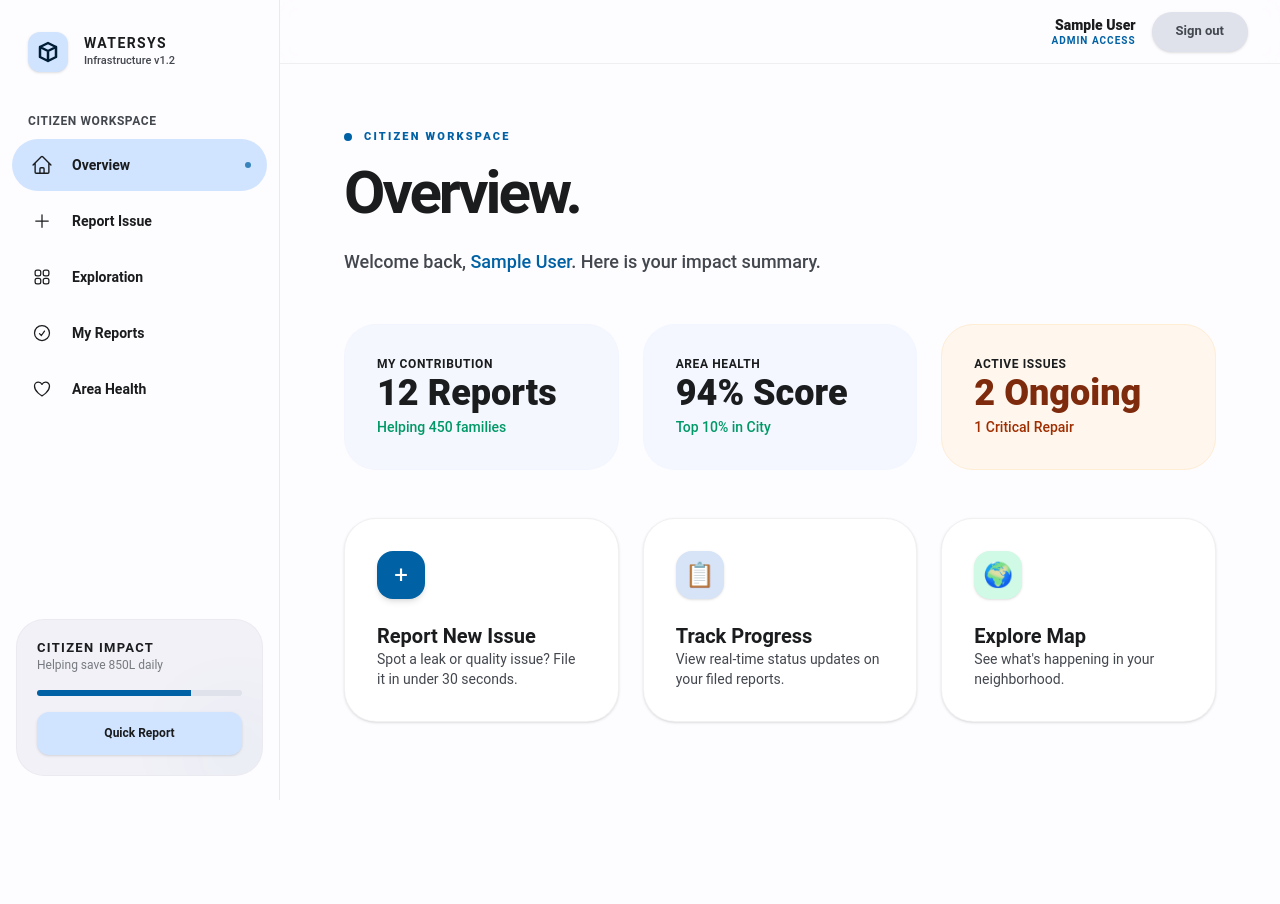
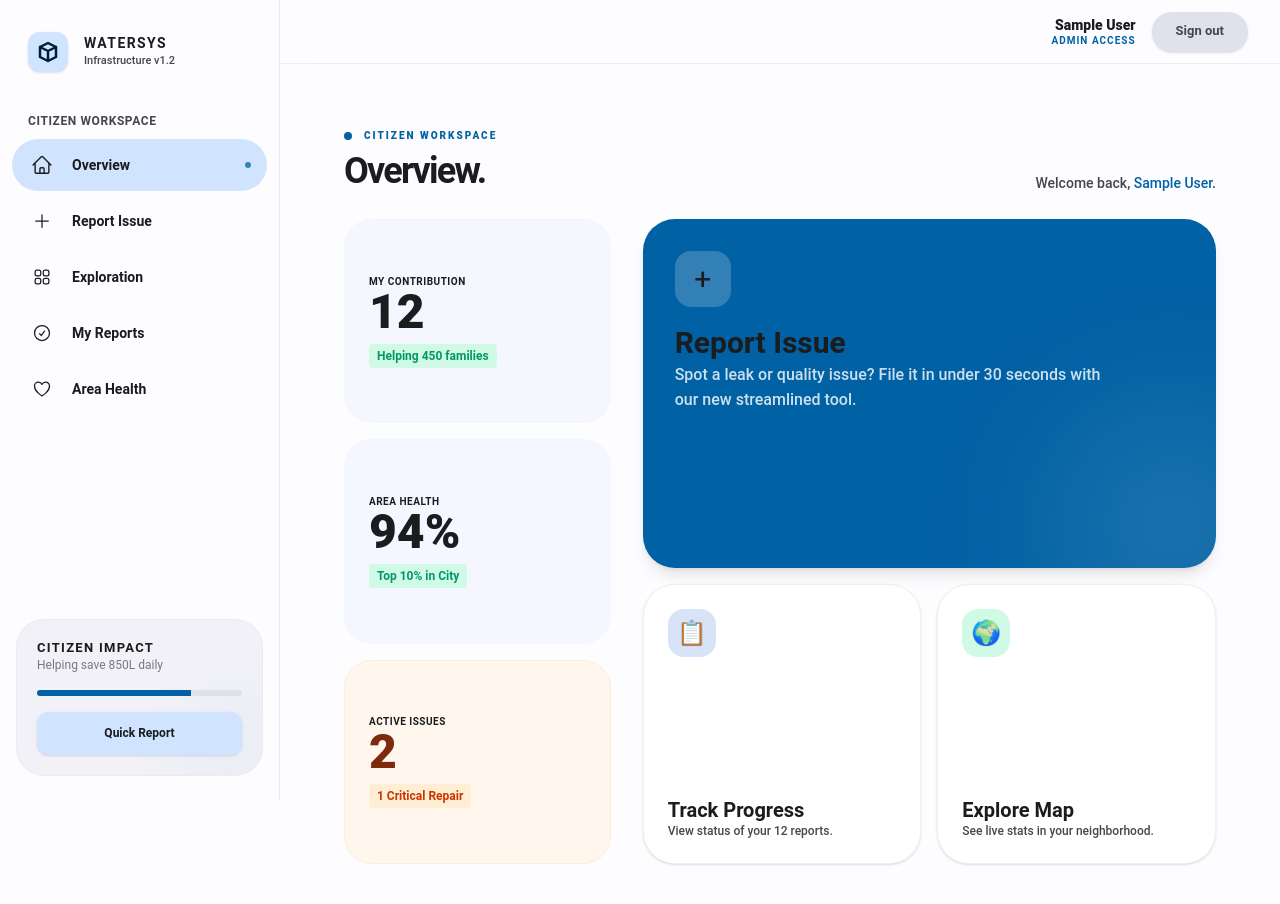
Before and after one commit to Namalekanayaka/Water-Reporting-system, a React (Vite) app in the folder water-reporting-frontend/: page / in a window 1280 px wide. Shown: the top 904 px of the page. Built offline with nearby package versions, Linux system fonts and the light colour scheme; sample sign-in values are in the browser's storage.

Commit message:
feat: Implement citizen home page with authenticated user dashboard and guest landing.

```diff
--- a/water-reporting-frontend/src/pages/citizen/Home.jsx
+++ b/water-reporting-frontend/src/pages/citizen/Home.jsx
@@ -7,62 +7,76 @@ const Home = () => {
 
   if (isAuthenticated) {
     return (
-      <div className="w-full bg-md-surface min-h-screen p-4 md:p-6 lg:p-8 animate-in fade-in zoom-in duration-500">
-        <div className="max-w-[1600px] mx-auto">
-          <div className="mb-8 md:mb-12">
-            <div className="flex items-center gap-3 mb-2">
+      <div className="w-full bg-md-surface p-4 md:p-6 lg:p-8 h-screen overflow-hidden flex flex-col">
+        {/* Header - Compact */}
+        <div className="shrink-0 mb-6 flex items-end justify-between">
+          <div>
+            <div className="flex items-center gap-3 mb-1">
               <span className="w-2 h-2 rounded-full bg-md-primary"></span>
-              <span className="text-md-primary font-black uppercase tracking-[0.2em] text-[11px]">Citizen Workspace</span>
+              <span className="text-md-primary font-black uppercase tracking-[0.2em] text-[10px]">Citizen Workspace</span>
             </div>
-            <h1 className="text-4xl md:text-5xl lg:text-6xl font-black text-md-on-surface tracking-tighter">Overview.</h1>
-            <p className="text-[18px] text-md-on-surface-variant font-medium mt-4">
-              Welcome back, <span className="text-md-primary">{user?.name || 'Neighbor'}</span>. Here is your impact summary.
-            </p>
+            <h1 className="text-4xl font-black text-md-on-surface tracking-tighter leading-none">Overview.</h1>
           </div>
+          <p className="text-[14px] text-md-on-surface-variant font-medium">
+            Welcome back, <span className="text-md-primary">{user?.name || 'Neighbor'}</span>.
+          </p>
+        </div>
 
-          {/* Stats Grid */}
-          <div className="grid grid-cols-1 md:grid-cols-3 gap-6 mb-12">
-            <div className="bg-md-secondary-container/20 p-8 rounded-[32px] border border-md-secondary-container/10">
-              <h3 className="text-md-on-surface-variant font-bold uppercase tracking-wider text-xs mb-2">My Contribution</h3>
-              <p className="text-4xl font-black text-md-on-surface mb-1">12 Reports</p>
-              <p className="text-sm font-medium text-emerald-600">Helping 450 families</p>
+        {/* Dashboard Grid - Full Height */}
+        <div className="flex-1 min-h-0 grid grid-cols-1 lg:grid-cols-12 gap-6">
+
+          {/* Left Column: Stats (4 Cols) */}
+          <div className="lg:col-span-4 flex flex-col gap-4 h-full overflow-y-auto pr-2 custom-scrollbar">
+            <div className="bg-md-secondary-container/20 p-6 rounded-[28px] border border-md-secondary-container/10 flex-1 flex flex-col justify-center">
+              <h3 className="text-md-on-surface-variant font-bold uppercase tracking-wider text-[10px] mb-2">My Contribution</h3>
+              <p className="text-5xl font-black text-md-on-surface mb-2">12</p>
+              <p className="text-xs font-bold text-emerald-600 bg-emerald-100 px-2 py-1 rounded w-fit">Helping 450 families</p>
             </div>
-            <div className="bg-md-primary-container/20 p-8 rounded-[32px] border border-md-primary-container/10">
-              <h3 className="text-md-on-surface-variant font-bold uppercase tracking-wider text-xs mb-2">Area Health</h3>
-              <p className="text-4xl font-black text-md-on-surface mb-1">94% Score</p>
-              <p className="text-sm font-medium text-emerald-600">Top 10% in City</p>
+            <div className="bg-md-primary-container/20 p-6 rounded-[28px] border border-md-primary-container/10 flex-1 flex flex-col justify-center">
+              <h3 className="text-md-on-surface-variant font-bold uppercase tracking-wider text-[10px] mb-2">Area Health</h3>
+              <p className="text-5xl font-black text-md-on-surface mb-2">94%</p>
+              <p className="text-xs font-bold text-emerald-600 bg-emerald-100 px-2 py-1 rounded w-fit">Top 10% in City</p>
             </div>
-            <div className="bg-orange-50 p-8 rounded-[32px] border border-orange-100">
-              <h3 className="text-orange-800/70 font-bold uppercase tracking-wider text-xs mb-2">Active Issues</h3>
-              <p className="text-4xl font-black text-orange-900 mb-1">2 Ongoing</p>
-              <p className="text-sm font-medium text-orange-800">1 Critical Repair</p>
+            <div className="bg-orange-50 p-6 rounded-[28px] border border-orange-100 flex-1 flex flex-col justify-center">
+              <h3 className="text-orange-800/70 font-bold uppercase tracking-wider text-[10px] mb-2">Active Issues</h3>
+              <p className="text-5xl font-black text-orange-900 mb-2">2</p>
+              <p className="text-xs font-bold text-orange-700 bg-orange-100 px-2 py-1 rounded w-fit">1 Critical Repair</p>
             </div>
           </div>
 
-          {/* Quick Actions */}
-          <div className="grid grid-cols-1 md:grid-cols-2 lg:grid-cols-3 gap-6">
-            <Link to="/report" className="group bg-white p-8 rounded-[32px] border border-md-outline/10 shadow-sm hover:shadow-md transition-all">
-              <div className="w-12 h-12 bg-md-primary rounded-2xl flex items-center justify-center text-white text-2xl mb-6 shadow-md group-hover:scale-110 transition-transform">
-                +
+          {/* Right Column: Quick Actions (8 Cols) */}
+          <div className="lg:col-span-8 grid grid-cols-1 md:grid-cols-2 gap-4 h-full">
+            {/* Primary Action - Large */}
+            <Link to="/report" className="md:col-span-2 bg-md-primary text-white p-8 rounded-[32px] shadow-lg hover:shadow-xl transition-all group relative overflow-hidden flex flex-col justify-between">
+              <div className="relative z-10">
+                <div className="w-14 h-14 bg-white/20 backdrop-blur-md rounded-2xl flex items-center justify-center text-3xl mb-4 group-hover:scale-110 transition-transform">
+                  +
+                </div>
+                <h3 className="text-3xl font-black mb-2">Report Issue</h3>
+                <p className="text-white/80 font-medium max-w-md">Spot a leak or quality issue? File it in under 30 seconds with our new streamlined tool.</p>
               </div>
-              <h3 className="text-xl font-black text-md-on-surface mb-2">Report New Issue</h3>
-              <p className="text-sm text-md-on-surface-variant">Spot a leak or quality issue? File it in under 30 seconds.</p>
+              <div className="absolute right-0 bottom-0 w-64 h-64 bg-white/10 rounded-full translate-x-1/3 translate-y-1/3 blur-3xl"></div>
             </Link>
 
-            <Link to="/my-reports" className="group bg-white p-8 rounded-[32px] border border-md-outline/10 shadow-sm hover:shadow-md transition-all">
-              <div className="w-12 h-12 bg-md-secondary-container rounded-2xl flex items-center justify-center text-md-on-secondary-container text-2xl mb-6 shadow-sm group-hover:scale-110 transition-transform">
+            {/* Secondary Actions */}
+            <Link to="/my-reports" className="bg-white p-6 rounded-[32px] border border-md-outline/10 shadow-sm hover:shadow-md transition-all group flex flex-col justify-between">
+              <div className="w-12 h-12 bg-md-secondary-container rounded-2xl flex items-center justify-center text-md-on-secondary-container text-2xl mb-4 group-hover:scale-110 transition-transform">
                 📋
               </div>
-              <h3 className="text-xl font-black text-md-on-surface mb-2">Track Progress</h3>
-              <p className="text-sm text-md-on-surface-variant">View real-time status updates on your filed reports.</p>
+              <div>
+                <h3 className="text-xl font-black text-md-on-surface mb-1">Track Progress</h3>
+                <p className="text-xs text-md-on-surface-variant font-medium">View status of your 12 reports.</p>
+              </div>
             </Link>
 
-            <Link to="/area-health" className="group bg-white p-8 rounded-[32px] border border-md-outline/10 shadow-sm hover:shadow-md transition-all">
-              <div className="w-12 h-12 bg-emerald-100 rounded-2xl flex items-center justify-center text-emerald-700 text-2xl mb-6 shadow-sm group-hover:scale-110 transition-transform">
+            <Link to="/area-health" className="bg-white p-6 rounded-[32px] border border-md-outline/10 shadow-sm hover:shadow-md transition-all group flex flex-col justify-between">
+              <div className="w-12 h-12 bg-emerald-100 rounded-2xl flex items-center justify-center text-emerald-700 text-2xl mb-4 group-hover:scale-110 transition-transform">
                 🌍
               </div>
-              <h3 className="text-xl font-black text-md-on-surface mb-2">Explore Map</h3>
-              <p className="text-sm text-md-on-surface-variant">See what's happening in your neighborhood.</p>
+              <div>
+                <h3 className="text-xl font-black text-md-on-surface mb-1">Explore Map</h3>
+                <p className="text-xs text-md-on-surface-variant font-medium">See live stats in your neighborhood.</p>
+              </div>
             </Link>
           </div>
         </div>
```
